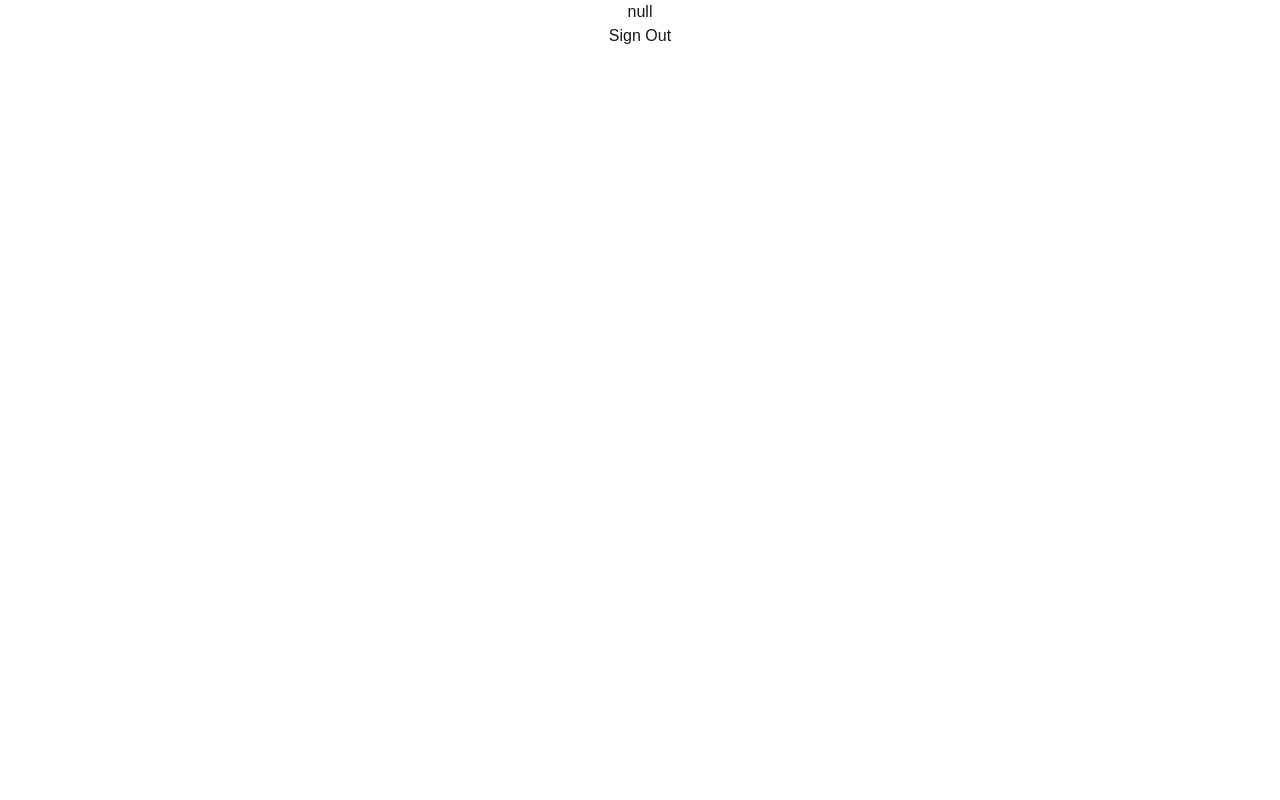
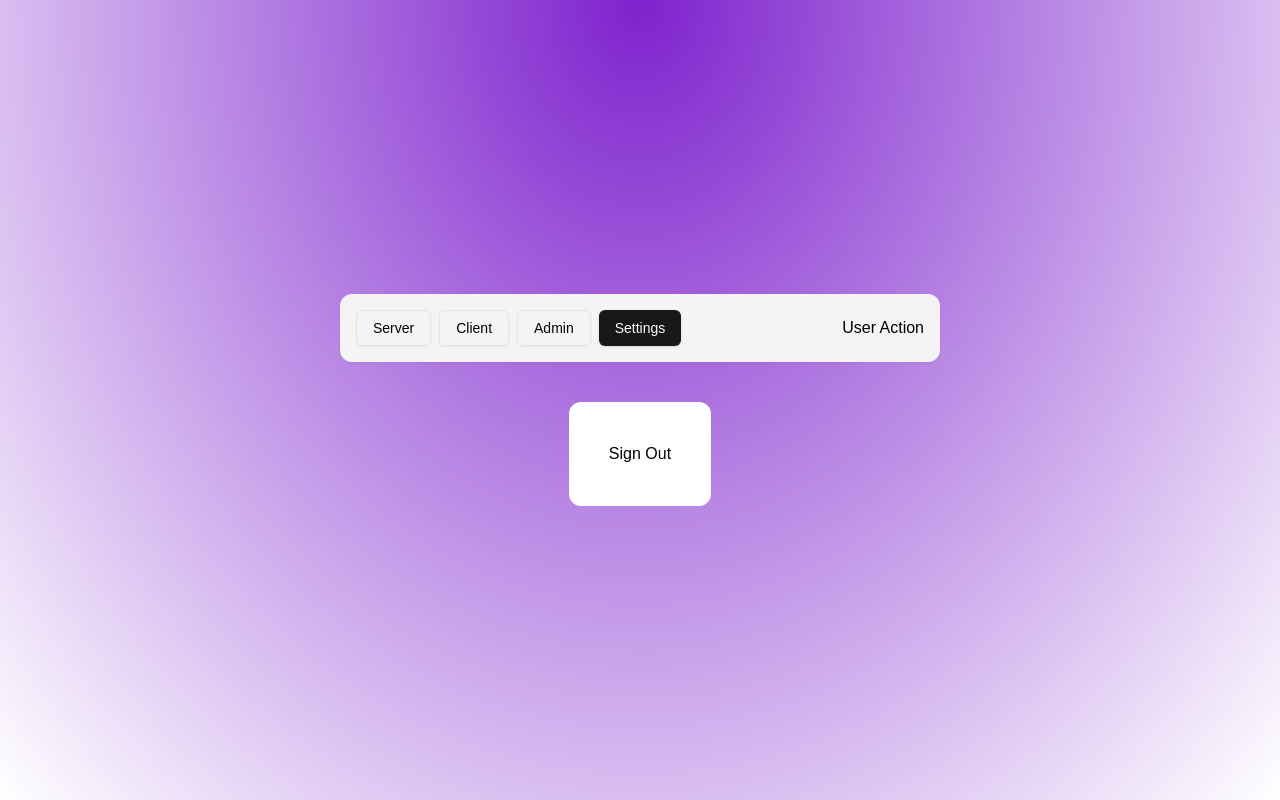
Before and after one commit to code-with-zain-hunzai/auth-2Fa, a Next.js app: page /settings in a window 1280 px wide. Built offline with nearby package versions, Linux system fonts and the light colour scheme; no server answers.

Commit message:
work on sessionProvider and few changes in ui

```diff
--- /dev/null
+++ b/actions/logout.ts
@@ -0,0 +1,8 @@
+"use server"
+
+import { signOut } from "../auth"
+
+export const logout = async () => {
+    //some server stuff
+    await signOut();
+}
--- /dev/null
+++ b/hooks/use-current-user.ts
@@ -0,0 +1,7 @@
+import { useSession } from "next-auth/react";
+
+export const useCurrentUser = () => {
+    const session = useSession();
+
+    return session.data?.user;
+}
--- /dev/null
+++ b/src/app/(protected)/_components/navbar.tsx
@@ -0,0 +1,49 @@
+"use client";
+
+import Link from "next/link";
+import { usePathname } from "next/navigation";
+import { Button } from "@/components/ui/button";
+
+export const Navbar = () => {
+  const pathname = usePathname();
+
+  return (
+    <nav className="bg-secondary flex justify-between items-center p-4 rounded-xl w-[600px] shadow-sm">
+      <ul className="flex gap-x-2">
+        <li>
+          <Button
+            asChild
+            variant={pathname === "/server" ? "default" : "outline"}
+          >
+            <Link href="/server">Server</Link>
+          </Button>
+        </li>
+        <li>
+          <Button
+            asChild
+            variant={pathname === "/client" ? "default" : "outline"}
+          >
+            <Link href="/client">Client</Link>
+          </Button>
+        </li>
+        <li>
+          <Button
+            asChild
+            variant={pathname === "/admin" ? "default" : "outline"}
+          >
+            <Link href="/admin">Admin</Link>
+          </Button>
+        </li>
+        <li>
+          <Button
+            asChild
+            variant={pathname === "/settings" ? "default" : "outline"}
+          >
+            <Link href="/settings">Settings</Link>
+          </Button>
+        </li>
+      </ul>
+      <p>User Action</p>
+    </nav>
+  );
+};
--- /dev/null
+++ b/src/app/(protected)/layout.tsx
@@ -0,0 +1,16 @@
+import { Navbar } from "./_components/navbar"
+
+interface ProtectedLayoutProps{
+    children: React.ReactNode
+}
+
+const ProtectedLayout=({children}:ProtectedLayoutProps) => {
+    return(
+        <div className="h-full text-black w-full flex flex-col gap-y-10 items-center justify-center  bg-[radial-gradient(ellipse_at_top,_var(--tw-gradient-stops))] from-purple-700 to-purple-0">
+            <Navbar/>
+            {children}
+        </div>
+    )
+}
+
+export default ProtectedLayout
--- a/src/app/(protected)/settings/page.tsx
+++ b/src/app/(protected)/settings/page.tsx
@@ -1,17 +1,17 @@
-import { auth, signOut } from "../../../../auth"
+"use client"
 
-const settingsPage = async () => {
-    const session = await auth();
+import { logout } from "../../../../actions/logout"
+import { useCurrentUser } from "../../../../hooks/use-current-user"
+
+const settingsPage = () => {
+    const user = useCurrentUser()
+
+    const onClick = () => {
+        logout();
+    }
     return (
-        <div className="text-center">
-            {JSON.stringify(session)}
-            <form action={async () => {
-                "use server"
-
-                await signOut();
-            }}>
-                <button>Sign Out</button>
-            </form>
+        <div className="bg-white p-10 rounded-xl">
+            <button onClick={onClick}>Sign Out</button>
         </div>
     )
 }
--- a/src/app/layout.tsx
+++ b/src/app/layout.tsx
@@ -1,6 +1,9 @@
 import type { Metadata } from "next";
 import localFont from "next/font/local";
+import { SessionProvider } from "next-auth/react";
+import { auth } from "../../auth";
 import "./globals.css";
+import { Session } from "inspector/promises";
 
 const geistSans = localFont({
   src: "./fonts/GeistVF.woff",
@@ -18,12 +21,14 @@ export const metadata: Metadata = {
   description: "Generated by create next app",
 };
 
-export default function RootLayout({
+export default async function RootLayout({
   children,
 }: Readonly<{
   children: React.ReactNode;
 }>) {
+  const session = await auth()
   return (
+    <SessionProvider session={session}>
       <html lang="en">
         <body
           className={`${geistSans.variable} ${geistMono.variable} antialiased`}
@@ -31,5 +36,6 @@ export default function RootLayout({
           {children}
         </body>
       </html>
+    </SessionProvider>
   );
 }
--- a/src/lib/tokens.ts
+++ b/src/lib/tokens.ts
@@ -7,7 +7,7 @@ import { getTwoFactorTokenByEmail } from "../../data/two-fator-token";
 
 export const generateTwoFactorToken = async (email: string) => {
     const token = crypto.randomInt(100_000, 1_000_000).toString();
-    const expires = new Date(new Date().getTime() + 3600 * 1000);
+    const expires = new Date(new Date().getTime() + 5 * 60 * 1000);
 
     const existingToken = await getTwoFactorTokenByEmail(email);
 
```
Lines whose indentation alone changed are shown as unchanged.
